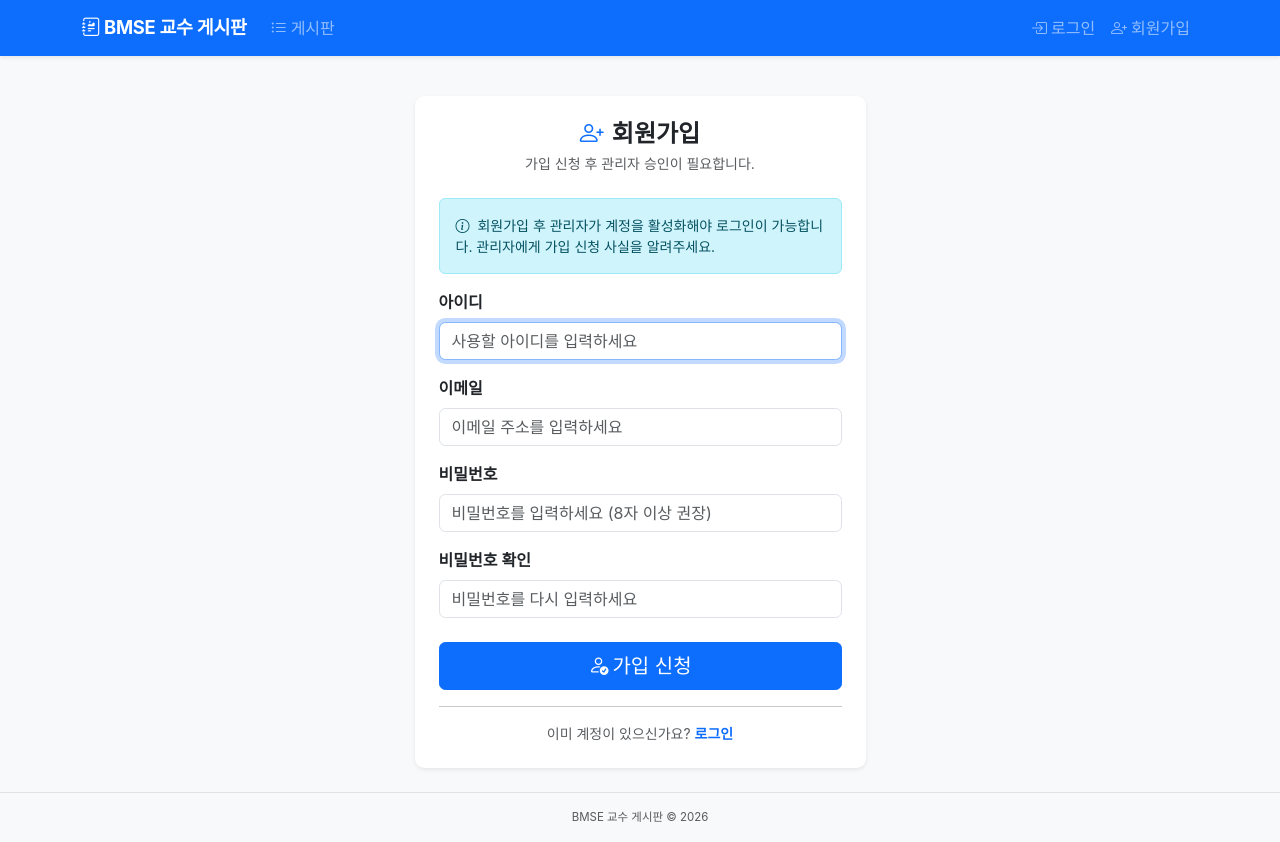
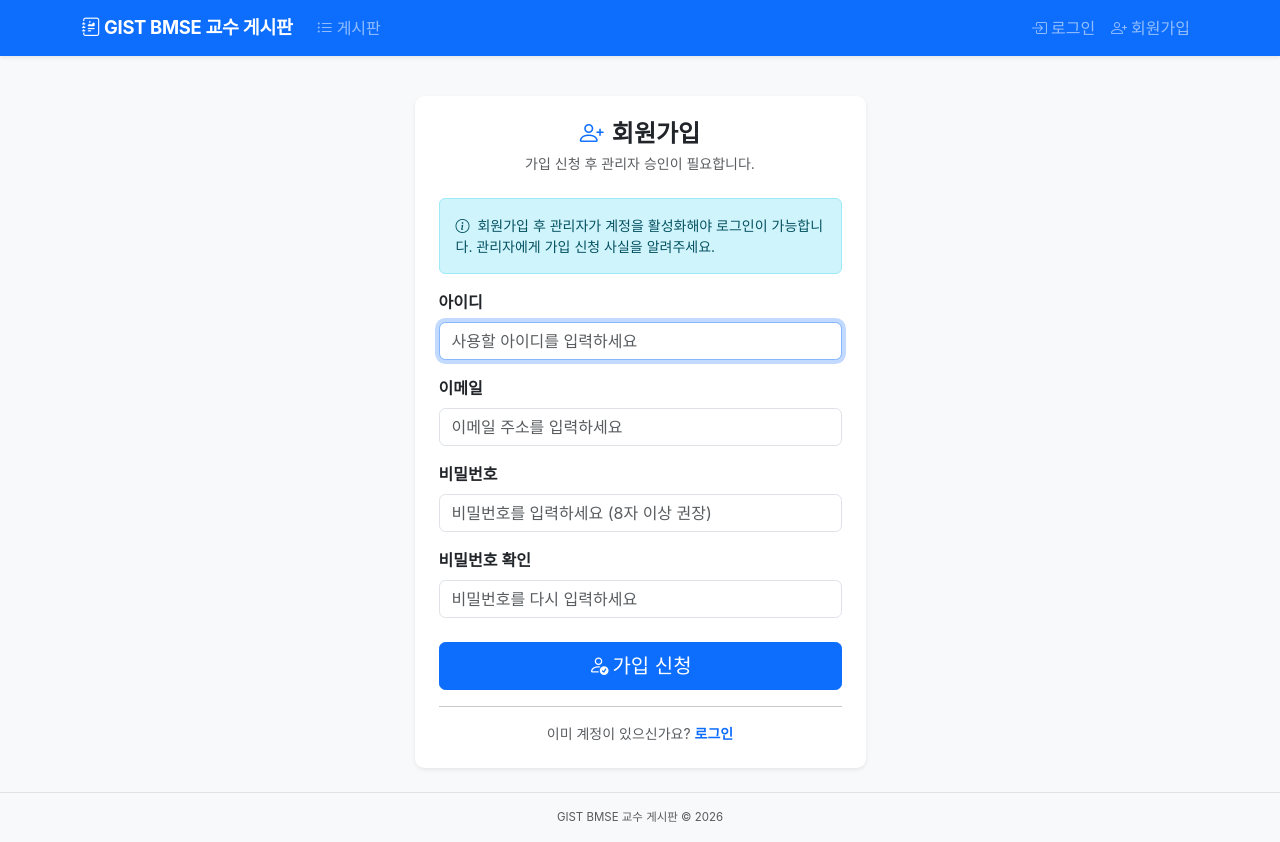
Before and after one commit to biotae/bmse-bulletin-board, a Flask app: page /register in a window 1280 px wide. Run offline with Flask 3, Linux system fonts and the light colour scheme.

Commit message:
게시판 이름 변경: GIST BMSE 교수 게시판

```diff
--- a/static/style.css
+++ b/static/style.css
@@ -1,5 +1,5 @@
 /* ============================================================
-   BMSE 교수 게시판 - Custom Styles
+   GIST BMSE 교수 게시판 - Custom Styles
    ============================================================ */
 
 /* Global */
--- a/templates/admin/members.html
+++ b/templates/admin/members.html
@@ -1,5 +1,5 @@
 {% extends 'base.html' %}
-{% block title %}회원 관리 - BMSE 교수 게시판{% endblock %}
+{% block title %}회원 관리 - GIST BMSE 교수 게시판{% endblock %}
 
 {% block content %}
 <div class="d-flex justify-content-between align-items-center mb-3">
--- a/templates/auth/login.html
+++ b/templates/auth/login.html
@@ -1,5 +1,5 @@
 {% extends 'base.html' %}
-{% block title %}로그인 - BMSE 교수 게시판{% endblock %}
+{% block title %}로그인 - GIST BMSE 교수 게시판{% endblock %}
 
 {% block content %}
 <div class="row justify-content-center">
--- a/templates/auth/register.html
+++ b/templates/auth/register.html
@@ -1,5 +1,5 @@
 {% extends 'base.html' %}
-{% block title %}회원가입 - BMSE 교수 게시판{% endblock %}
+{% block title %}회원가입 - GIST BMSE 교수 게시판{% endblock %}
 
 {% block content %}
 <div class="row justify-content-center">
--- a/templates/base.html
+++ b/templates/base.html
@@ -3,7 +3,7 @@
 <head>
   <meta charset="UTF-8" />
   <meta name="viewport" content="width=device-width, initial-scale=1.0" />
-  <title>{% block title %}BMSE 교수 게시판{% endblock %}</title>
+  <title>{% block title %}GIST BMSE 교수 게시판{% endblock %}</title>
   <!-- Bootstrap 5 CDN -->
   <link
     href="https://cdn.jsdelivr.net/npm/bootstrap@5.3.2/dist/css/bootstrap.min.css"
@@ -26,7 +26,7 @@
 <nav class="navbar navbar-expand-lg navbar-dark bg-primary shadow-sm">
   <div class="container">
     <a class="navbar-brand fw-bold" href="{{ url_for('board_list') }}">
-      <i class="bi bi-journal-richtext me-1"></i>BMSE 교수 게시판
+      <i class="bi bi-journal-richtext me-1"></i>GIST BMSE 교수 게시판
     </a>
     <button
       class="navbar-toggler"
@@ -117,7 +117,7 @@
 <!-- ===== Footer ===== -->
 <footer class="footer mt-auto py-3 bg-light border-top">
   <div class="container text-center text-muted small">
-    <span>BMSE 교수 게시판 &copy; {{ now.year if now is defined else 2024 }}</span>
+    <span>GIST BMSE 교수 게시판 &copy; {{ now.year if now is defined else 2024 }}</span>
   </div>
 </footer>
 
--- a/templates/board/create.html
+++ b/templates/board/create.html
@@ -1,5 +1,5 @@
 {% extends 'base.html' %}
-{% block title %}글쓰기 - BMSE 교수 게시판{% endblock %}
+{% block title %}글쓰기 - GIST BMSE 교수 게시판{% endblock %}
 
 {% block content %}
 <div class="d-flex justify-content-between align-items-center mb-3">
--- a/templates/board/detail.html
+++ b/templates/board/detail.html
@@ -1,5 +1,5 @@
 {% extends 'base.html' %}
-{% block title %}{{ post.title }} - BMSE 교수 게시판{% endblock %}
+{% block title %}{{ post.title }} - GIST BMSE 교수 게시판{% endblock %}
 
 {% block content %}
 <!-- Back link -->
--- a/templates/board/edit.html
+++ b/templates/board/edit.html
@@ -1,5 +1,5 @@
 {% extends 'base.html' %}
-{% block title %}글 수정 - BMSE 교수 게시판{% endblock %}
+{% block title %}글 수정 - GIST BMSE 교수 게시판{% endblock %}
 
 {% block content %}
 <div class="d-flex justify-content-between align-items-center mb-3">
--- a/templates/board/list.html
+++ b/templates/board/list.html
@@ -1,5 +1,5 @@
 {% extends 'base.html' %}
-{% block title %}게시판 - BMSE 교수 게시판{% endblock %}
+{% block title %}게시판 - GIST BMSE 교수 게시판{% endblock %}
 
 {% block content %}
 <div class="d-flex justify-content-between align-items-center mb-3">
--- a/templates/errors/403.html
+++ b/templates/errors/403.html
@@ -1,5 +1,5 @@
 {% extends 'base.html' %}
-{% block title %}403 접근 금지 - BMSE 교수 게시판{% endblock %}
+{% block title %}403 접근 금지 - GIST BMSE 교수 게시판{% endblock %}
 {% block content %}
 <div class="text-center py-5">
   <i class="bi bi-lock display-1 text-warning d-block mb-3"></i>
--- a/templates/errors/404.html
+++ b/templates/errors/404.html
@@ -1,5 +1,5 @@
 {% extends 'base.html' %}
-{% block title %}404 페이지 없음 - BMSE 교수 게시판{% endblock %}
+{% block title %}404 페이지 없음 - GIST BMSE 교수 게시판{% endblock %}
 {% block content %}
 <div class="text-center py-5">
   <i class="bi bi-question-circle display-1 text-secondary d-block mb-3"></i>
--- a/templates/index.html
+++ b/templates/index.html
@@ -1,7 +1,7 @@
 {% extends 'base.html' %}
 {% block content %}
 <div class="text-center py-5">
-  <h1 class="display-5 fw-bold">BMSE 교수 게시판</h1>
+  <h1 class="display-5 fw-bold">GIST BMSE 교수 게시판</h1>
   <p class="lead text-muted">교수진 전용 커뮤니케이션 게시판입니다.</p>
   <a href="{{ url_for('board_list') }}" class="btn btn-primary btn-lg mt-3">
     <i class="bi bi-list-ul me-1"></i>게시판 바로가기
```
